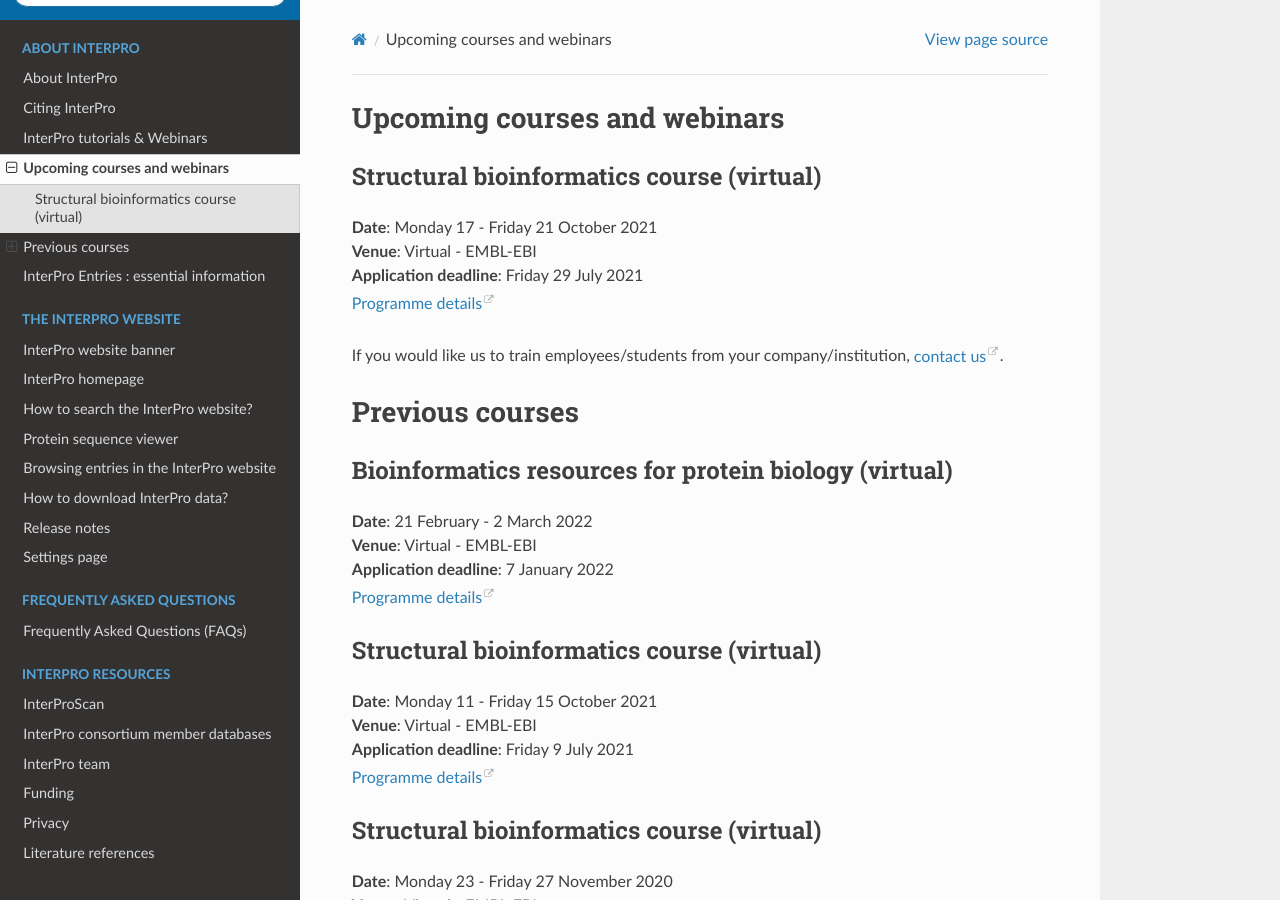
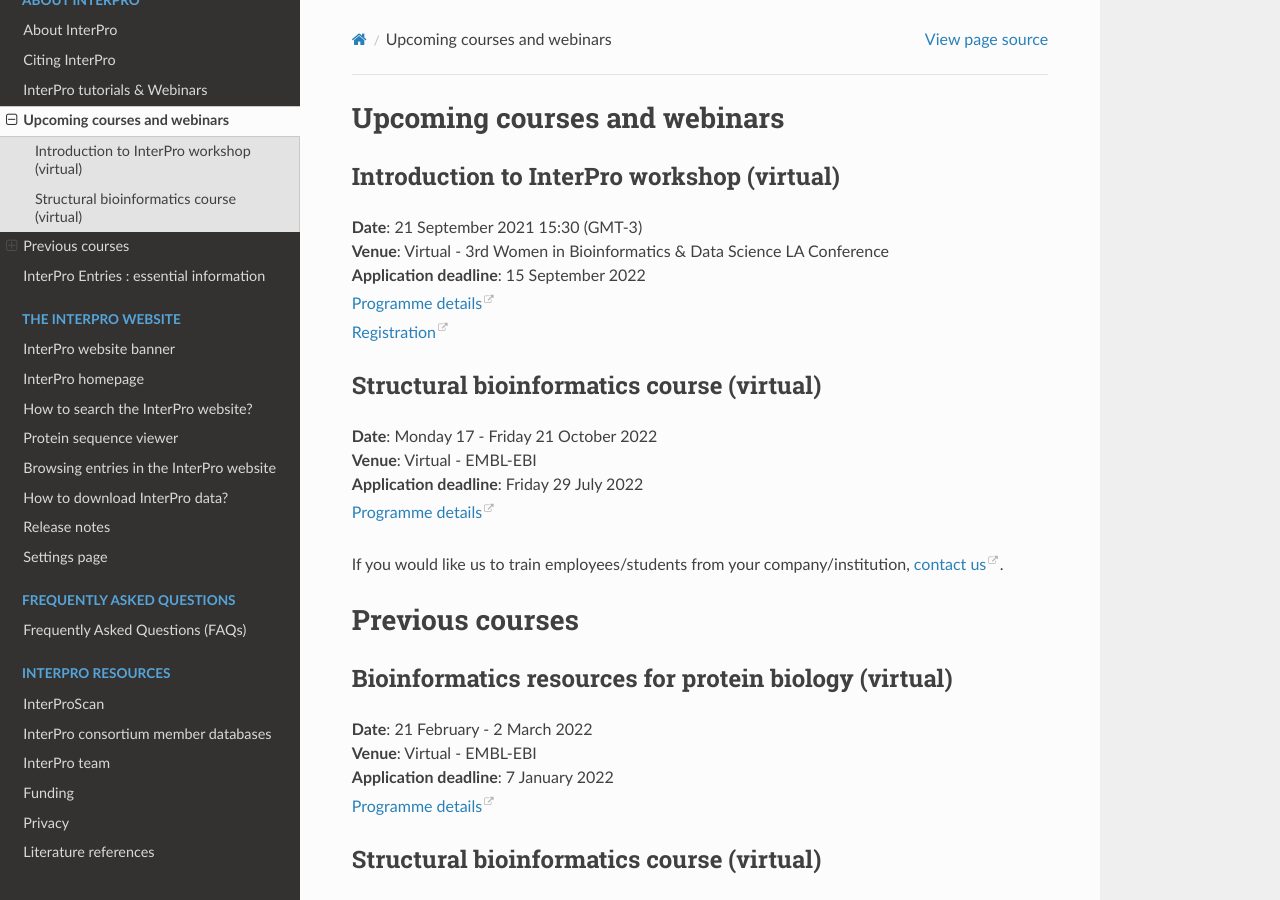
Before and after one commit to ProteinsWebTeam/interpro-docs, a Sphinx documentation site: the page built from docs/training.rst, in a window 1280 px wide and 900 px high. Built offline with Sphinx 7.4.7 and the Read the Docs theme 2.0.0, drawn with Linux system fonts in a browser that asks for light colours.

Commit message:
add virtual course

```diff
--- a/docs/training.rst
+++ b/docs/training.rst
@@ -3,12 +3,22 @@
 ################################
 
 ************************************************************************
+Introduction to InterPro workshop (virtual)
+************************************************************************
+
+| **Date**:  21 September 2021 15:30 (GMT-3)
+| **Venue**:  Virtual - 3rd Women in Bioinformatics & Data Science LA Conference
+| **Application deadline**: 15 September 2022
+| `Programme details <https://wbds.la/conferences/3WBDSLAC/workshops.html#>`_
+| `Registration <https://wbds.la/conferences/3WBDSLAC/registration.html>`_
+
+************************************************************************
 Structural bioinformatics course (virtual)
 ************************************************************************
 
-| **Date**:  Monday 17 - Friday 21 October 2021
+| **Date**:  Monday 17 - Friday 21 October 2022
 | **Venue**:  Virtual - EMBL-EBI
-| **Application deadline**: Friday 29 July 2021
+| **Application deadline**: Friday 29 July 2022
 | `Programme details <https://www.ebi.ac.uk/training/events/structural-bioinformatics-2022/>`_
 
 
```
